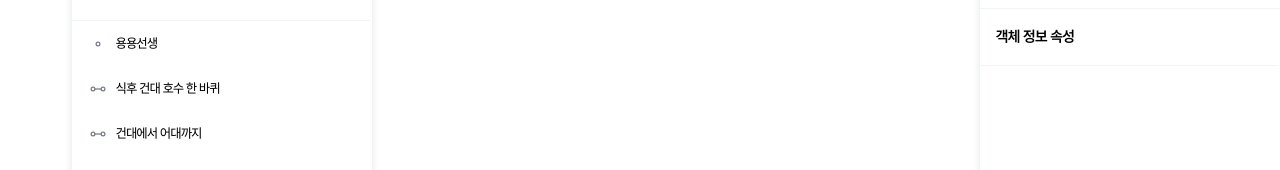
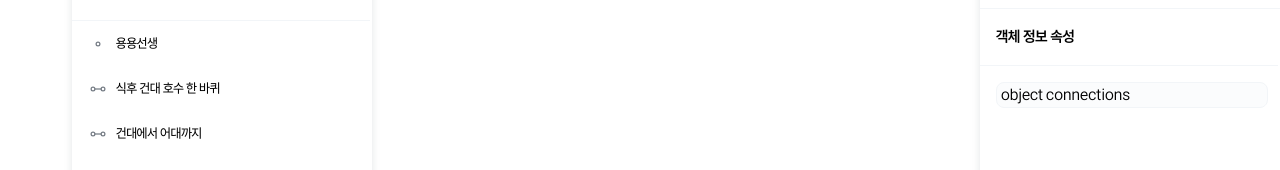
Before and after one commit to KUIT-MAPU/MAPU-Frontend, a React (Create React App) app: page /map/1/view in a window 1280 px wide. Shown: the part 391-561 px from the top of the page. Built offline with nearby package versions, Linux system fonts and the light colour scheme; what typescript-cookie would draw is missing.

Commit message:
feat(ObjectPropertyBox): 객체 정보 속성 컴포넌트 생성, 타입으로 구분
type props에 ObjectPropertyType(enum)으로 객체 연결, 태그, 별점 분기처리

```diff
--- /dev/null
+++ b/src/components/map/ObjectInfoPanel/OjbectPropertyContainer/ObjectPropertyBox.module.scss
@@ -0,0 +1,8 @@
+.objectPropertyBox {
+  padding: 4px;
+  display: flex;
+  flex-direction: column;
+  border-radius: 8px;
+  background: var(--gray_25);
+  border: 1px solid var(--gray_50);
+}
--- /dev/null
+++ b/src/components/map/ObjectInfoPanel/OjbectPropertyContainer/ObjectPropertyBox.tsx
@@ -0,0 +1,26 @@
+import styles from './ObjectPropertyBox.module.scss';
+import { ObjectOutline } from '../../../../types/map/object/ObjectOutline';
+import { ObjectPropertyType } from '../../../../types/enum/ObjectPropertyType';
+import { StarRating } from '../../../../types/map/object/StarRating';
+
+interface Props {
+  type: ObjectPropertyType;
+  values: ObjectOutline[] | string[] | StarRating[];
+}
+
+const ObjectPropertyBox: React.FC<Props> = ({ type, values }) => {
+  //connections
+  if (type === ObjectPropertyType.CONNECTION)
+    return (
+      <div className={styles.objectPropertyBox}>object connections</div>
+    );
+
+  //tags
+  if (type === ObjectPropertyType.TAG)
+    return <div className={styles.objectPropertyBox}>tags</div>;
+
+  //star ratings
+  return <div className={styles.objectPropertyBox}>star rating</div>;
+};
+
+export default ObjectPropertyBox;
--- a/src/components/map/ObjectInfoPanel/OjbectPropertyContainer/ObjectPropertyContainer.tsx
+++ b/src/components/map/ObjectInfoPanel/OjbectPropertyContainer/ObjectPropertyContainer.tsx
@@ -3,10 +3,10 @@ import styles from './ObjectPropertyContainer.module.scss';
 import publicStyles from '../ObjectContainerPublicStyle.module.scss';
 import AddPropertyPopUp from './AddPropertyPopUp';
 import PlusBtn from '../../../../assets/btn_plus_black.svg';
-import useMapInfoStore from '../../../../stores/mapInfoStore';
 import { ObjectShape } from '../../../../types/enum/ObjectShape';
 import { ObjectInfo } from '../../../../types/map/object/ObjectInfo';
-import ObjectConnectionContainer from './ObjectConnectionContainer';
+import ObjectPropertyBox from './ObjectPropertyBox';
+import { ObjectPropertyType } from '../../../../types/enum/ObjectPropertyType';
 
 interface Props {
   mode: string;
@@ -80,7 +80,26 @@ const OjbectPropertyContainer: React.FC<Props> = ({ mode, object }) => {
           </div>
         )}
       </div>
-      <div className={styles.objectPropertyList}></div>
+      <div className={styles.objectPropertyList}>
+        {object.connections.length !== 0 && (
+          <ObjectPropertyBox
+            type={ObjectPropertyType.CONNECTION}
+            values={object.connections}
+          />
+        )}
+        {object.tags.length !== 0 && (
+          <ObjectPropertyBox
+            type={ObjectPropertyType.TAG}
+            values={object.tags}
+          />
+        )}
+        {object.starRatings.length !== 0 && (
+          <ObjectPropertyBox
+            type={ObjectPropertyType.STAR_RATING}
+            values={object.starRatings}
+          />
+        )}
+      </div>
     </section>
   );
 };
```
